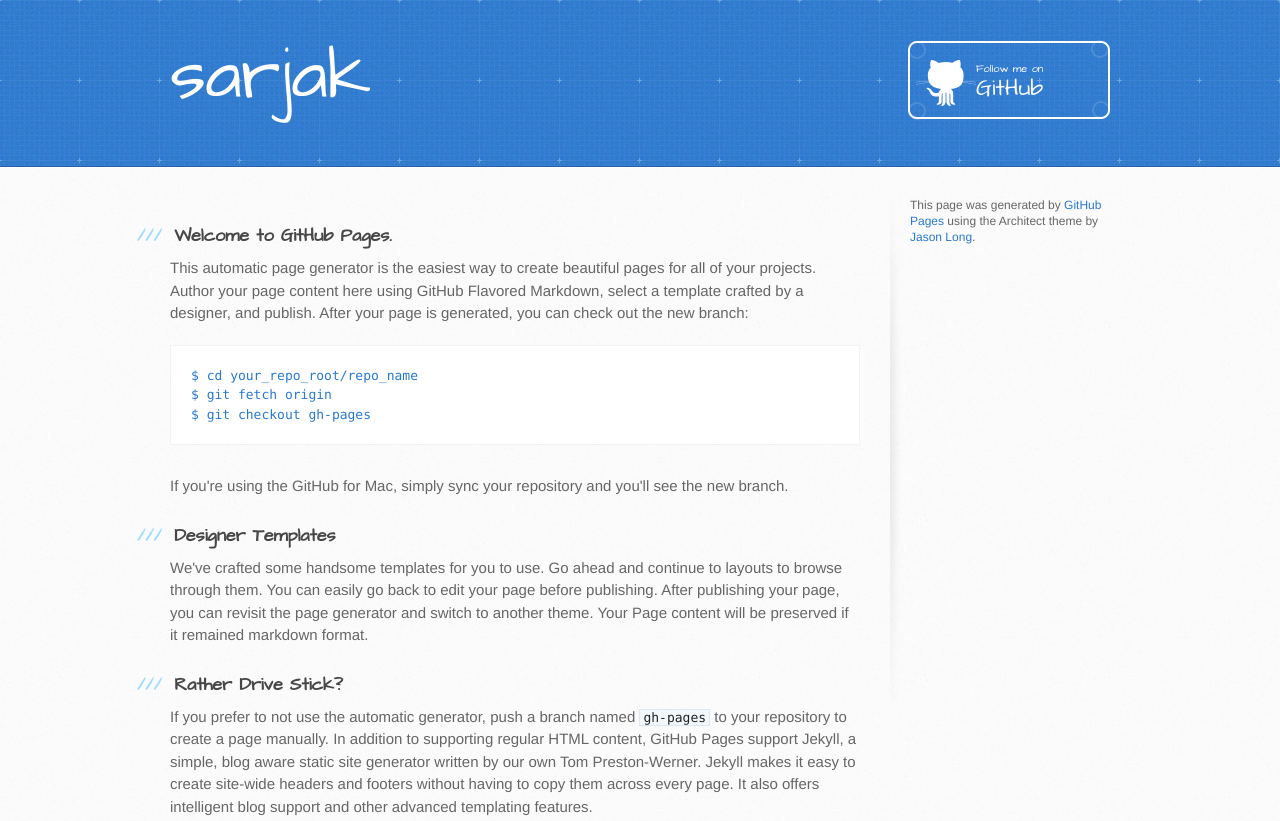
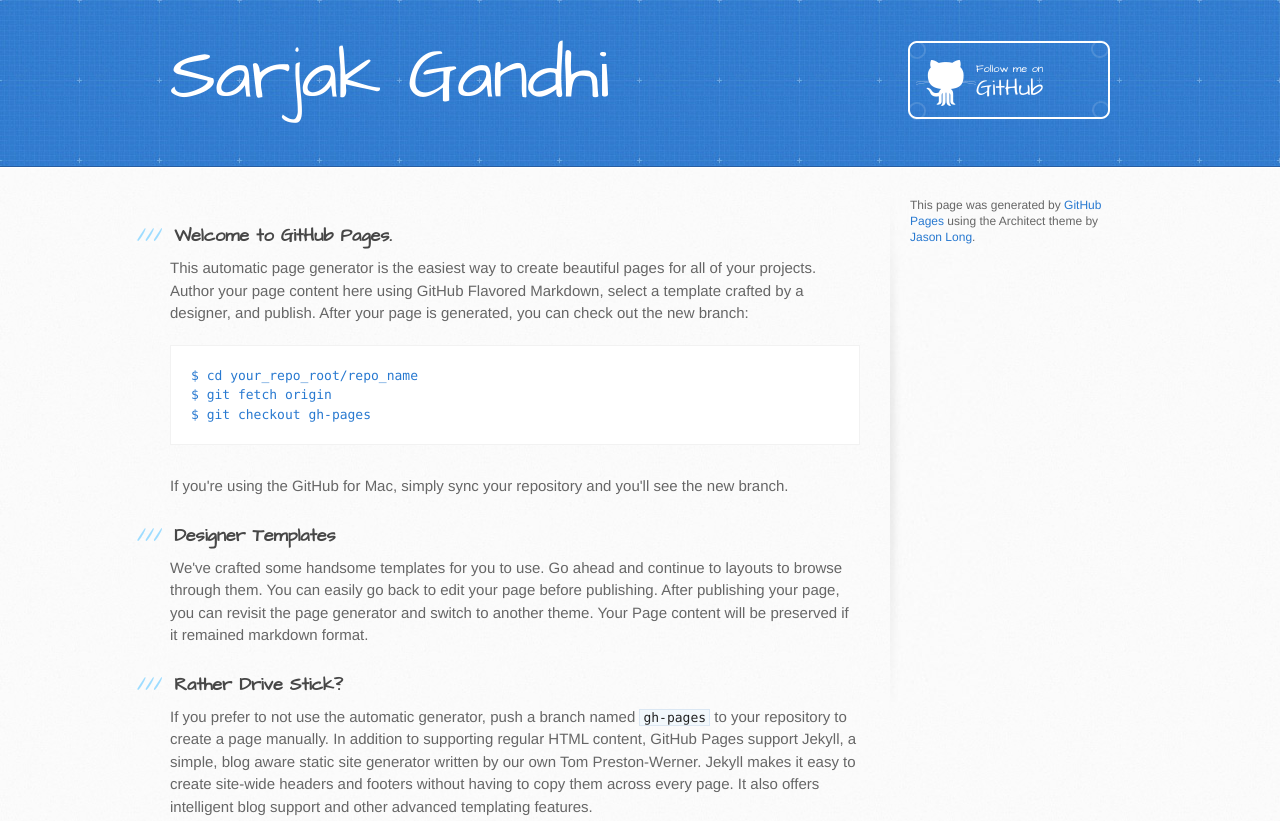
Before and after one commit to sarjak/sarjak.github.io, a plain HTML site: page index.html in a window 1280 px wide. Shown: the top 821 px of the page. Drawn offline with Linux system fonts and the light colour scheme.

Commit message:
Update index.html

```diff
--- a/index.html
+++ b/index.html
@@ -13,13 +13,13 @@
     <script src="//html5shiv.googlecode.com/svn/trunk/html5.js"></script>
     <![endif]-->
 
-    <title>sarjak by sarjak</title>
+    <title>Sarjak Gandhi</title>
   </head>
 
   <body>
     <header>
       <div class="inner">
-        <h1>sarjak</h1>
+        <h1>Sarjak Gandhi</h1>
         <h2></h2>
         <a href="https://github.com/sarjak" class="button"><small>Follow me on</small> GitHub</a>
       </div>
```
